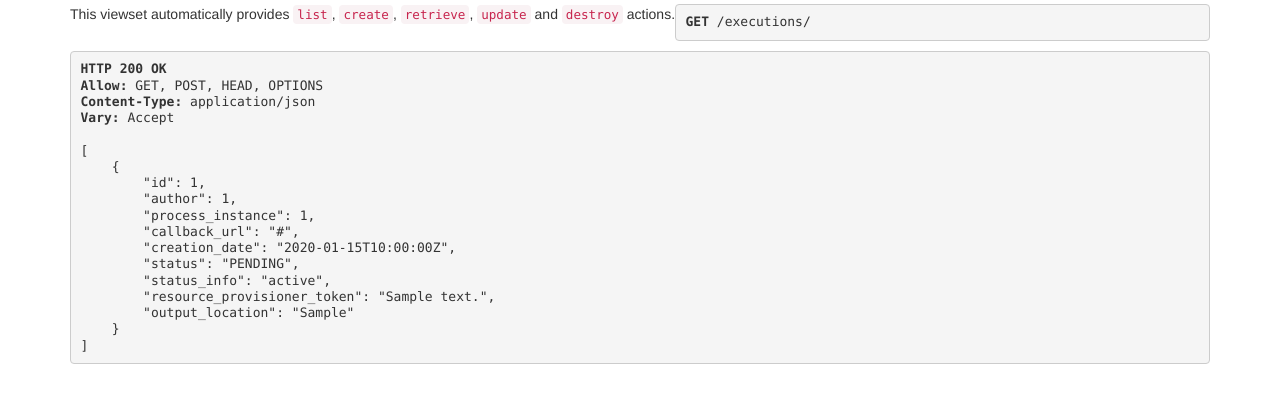
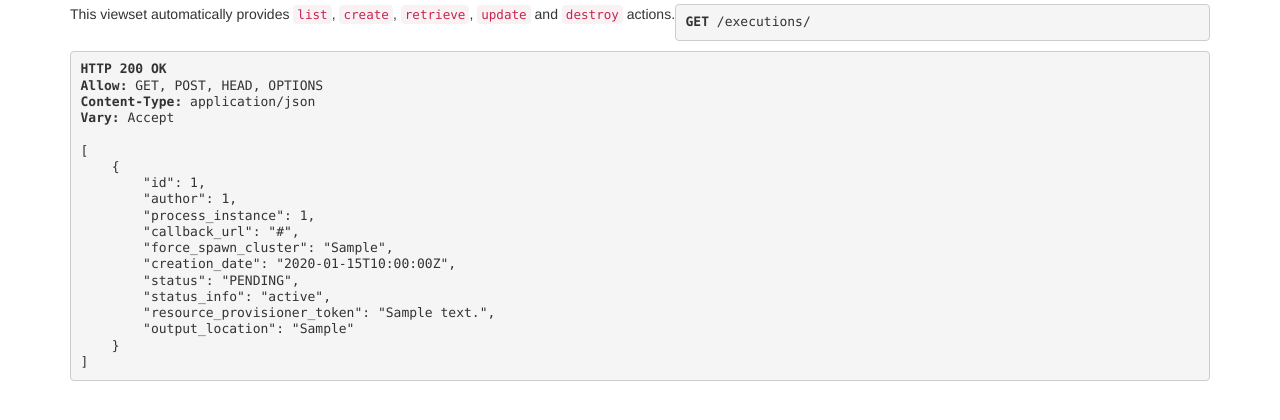
Before and after one commit to DIBBS-project/operation_manager, a Django app: page /executions/ in a window 1280 px wide. Shown: the part 277-697 px from the top of the page. Run offline with Django 3.2, Linux system fonts and the light colour scheme; tables that the repository leaves empty hold one stand-in row (values such as "Sample post"); some libraries are stand-ins or nearby versions.

Commit message:
Allows to force the creation of a new cluster

```diff
--- a/demo/templates/execution_form.html
+++ b/demo/templates/execution_form.html
@@ -46,6 +46,9 @@
             <label for="callback_url">Callback URL (optional):</label>
             <input type="url" class="form-control" id="callback_url" name="callback_url">
         </div>
+        <div class="checkbox">
+            <label><input type="checkbox" name="force_spawn_cluster">Force spawning a new cluster</label>
+        </div>
         <button type="submit" class="btn btn-default">Submit</button>
     </form>
 </div>
--- a/demo/templates/executions.html
+++ b/demo/templates/executions.html
@@ -57,6 +57,7 @@
             <th>Process</th>
             <th>Process Instance</th>
             <th>Callback</th>
+            <th>Force Spawn Cluster</th>
             <th>Status</th>
             <th>Info</th>
             <th>Actions</th>
@@ -69,6 +70,7 @@
                 <td>#{{ tuple.process_def.id }} - {{ tuple.process_def.name }}</td>
                 <td>#{{ tuple.execution.process_instance.id }} - {{ tuple.execution.process_instance.name }}</td>
                 <td>{{ tuple.execution.callback_url }}</td>
+                <td>{{ tuple.execution.force_spawn_cluster }}</td>
                 <td>{{ tuple.execution.status }}</td>
                 <td>
                     {% if tuple.execution.status_info != "" %}
--- a/pdapp/models.py
+++ b/pdapp/models.py
@@ -24,6 +24,7 @@ class Execution(models.Model):
     author = models.ForeignKey('auth.User', related_name='executions', on_delete=models.CASCADE)
     process_instance = models.ForeignKey(ProcessInstance, related_name='executions', on_delete=models.CASCADE)
     callback_url = models.CharField(max_length=2048, blank=True, default='')
+    force_spawn_cluster = models.CharField(max_length=8, blank=True, default='')
     creation_date = models.DateTimeField(auto_now_add=True)
     status = models.CharField(max_length=2048, blank=True, default='NEW')
     status_info = models.CharField(max_length=2048, blank=True, default='')
--- a/pdapp/sched/scheduling_policies.py
+++ b/pdapp/sched/scheduling_policies.py
@@ -7,7 +7,9 @@ class AbstractSchedulingPolicy(object):
 
 class DummySchedulingPolicy(AbstractSchedulingPolicy):
 
-    def decide_cluster_deployment(self, appliance, clusters):
+    def decide_cluster_deployment(self, appliance, clusters, force_new=False):
+        if force_new:
+            return None
         if len(clusters) > 0:
             return clusters[0]
         # Return None to create a new cluster
--- a/pdapp/serializers.py
+++ b/pdapp/serializers.py
@@ -25,6 +25,7 @@ class ExecutionSerializer(serializers.ModelSerializer):
                   'author',
                   'process_instance',
                   'callback_url',
+                  'force_spawn_cluster',
                   'creation_date',
                   'status',
                   'status_info',
--- a/pdapp/views.py
+++ b/pdapp/views.py
@@ -162,7 +162,7 @@ def run_execution(request, pk):
     try:
         # Call Mr Cluster
         clusters = get_clusters(Settings().resource_provisioner_url)
-        cluster_to_use = SchedulingPolicy().decide_cluster_deployment(appliance, clusters)
+        cluster_to_use = SchedulingPolicy().decide_cluster_deployment(appliance, clusters, force_new=execution.force_spawn_cluster!='')
         if cluster_to_use is None:
             logging.info("Creating a virtual cluster")
             cluster_to_use = deploy_cluster(execution, appliance, Settings().resource_provisioner_url)
```
